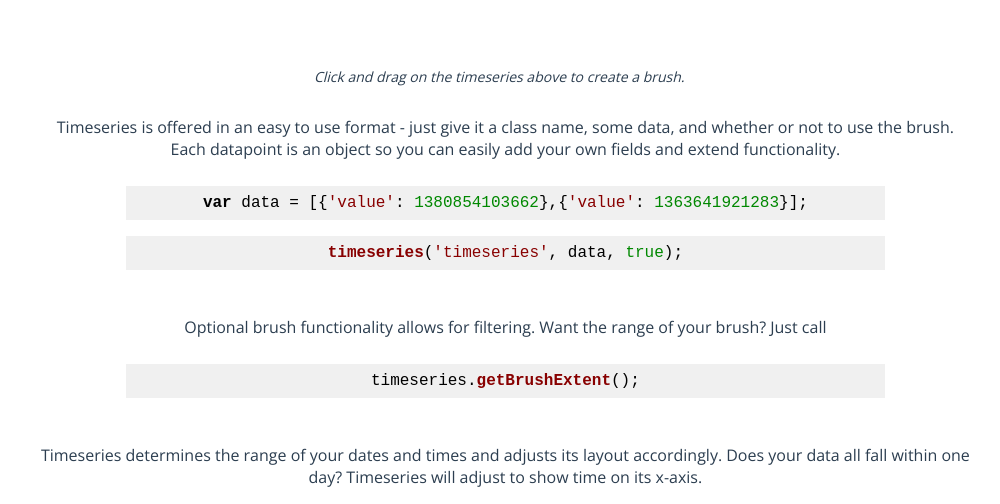
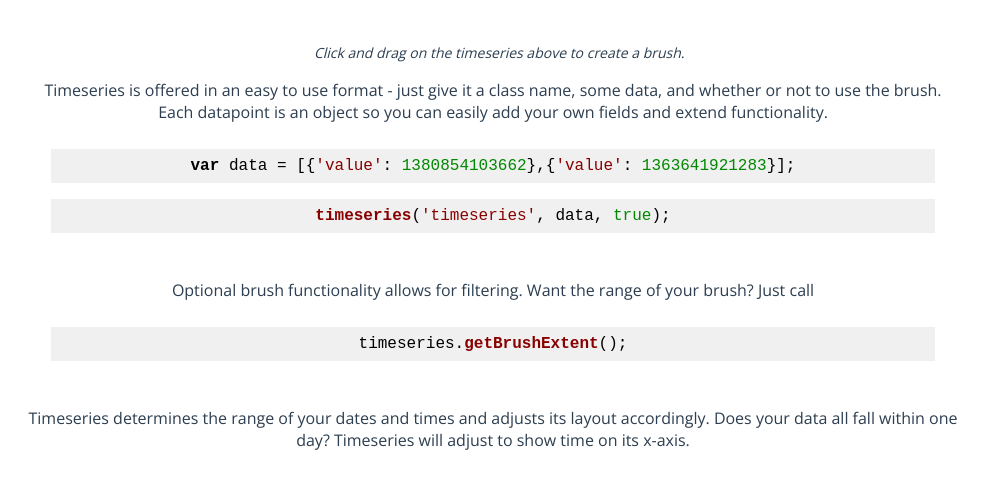
Before and after one commit to mlvl/timeseries, a plain HTML site: page index.html in a window 1280 px wide. Shown: the part 222-726 px from the top of the page, without its empty margins (147-1147 px from the left). Drawn offline with nearby package versions, Linux system fonts and the light colour scheme.

Commit message:
Update styles

```diff
--- a/style.css
+++ b/style.css
@@ -10,7 +10,6 @@ a {
 }
 .text {
     width: 100%;
-    padding: 1%;
 }
 .text p {
     width: 75%;
@@ -19,9 +18,14 @@ a {
     text-align: center;
 }
 code {
-    width: 60%;
+    width: 95%;
     margin: auto;
     text-align: center;
+}
+@media screen and (min-width: 800px) {
+    code {
+        width: 70%;
+    }
 }
 .timeseries {
     width: 100%;
```
